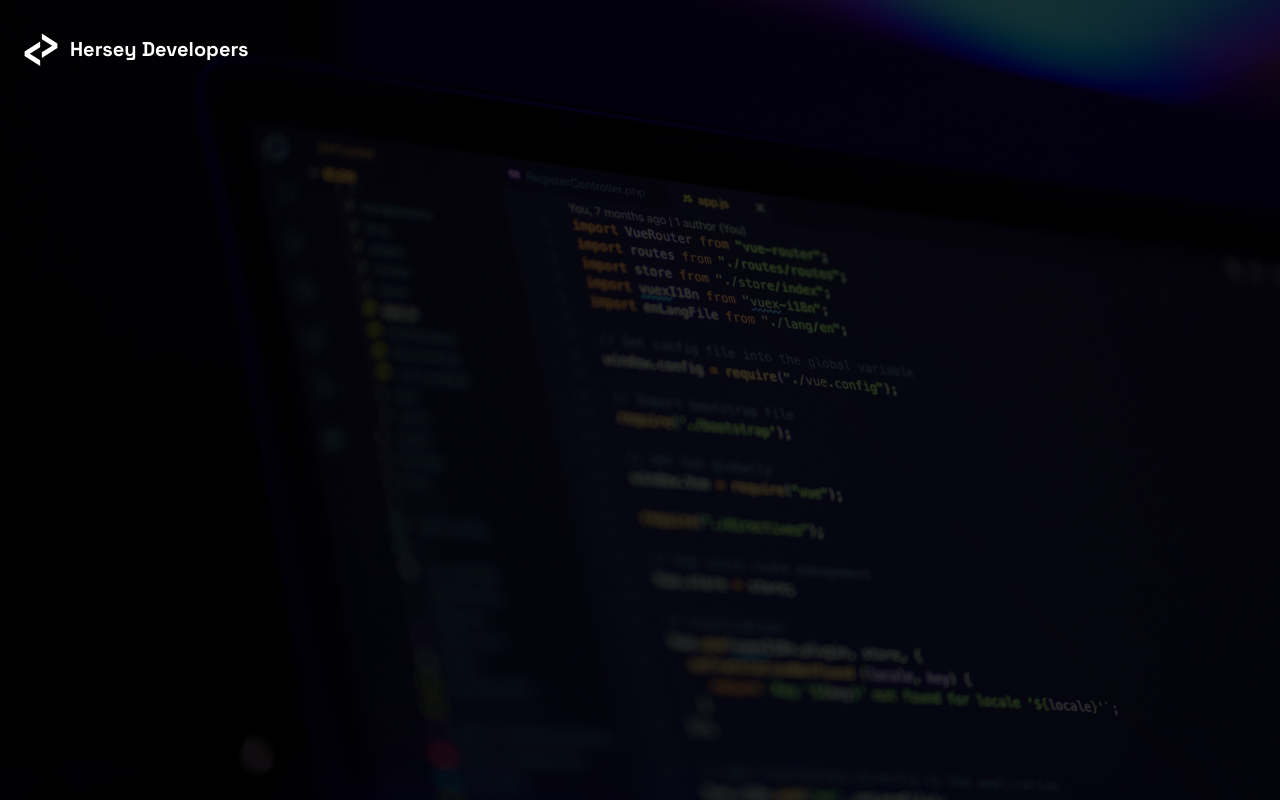
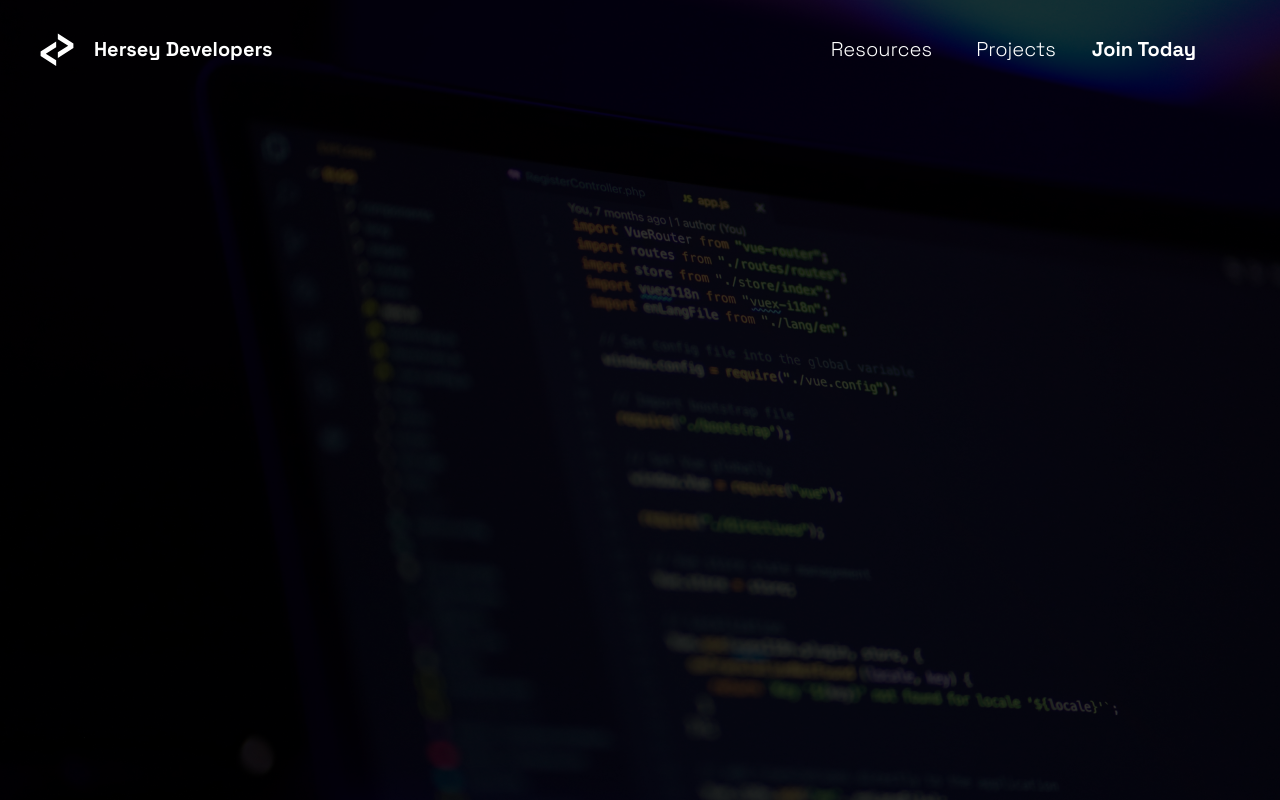
Before and after one commit to alexstrugacz/Hersey-Developers, a React (Create React App) app: page / in a window 1280 px wide. Shown: the top 800 px of the page. Built offline with nearby package versions, Linux system fonts and the light colour scheme.

Commit message:
before christmas eve dinner

```diff
--- /dev/null
+++ b/src/components/landing-page/header/Background.tsx
@@ -0,0 +1,16 @@
+import React from "react";
+import backgroundImage from "../assets/images/background.png"
+
+const Background: React.FC<{}> = () => {
+    return (
+        <div className={"relative bg-neutral-900 h-screen overflow-hidden"}>
+            <img
+                src={backgroundImage}
+                alt='background of written code'
+                className={"absolute min-w-full min-h-full max-h-none max-w-none z-2"}
+            ></img>
+        </div>
+    )
+}
+
+export default Background;
--- a/src/components/landing-page/header/Header.tsx
+++ b/src/components/landing-page/header/Header.tsx
@@ -1,39 +1,16 @@
-import backgroundImage from '../assets/images/background.png'
-import logotransparent from "../../../assets/logotransparent.png";
+import React from "react"
+import Background from "./Background";
+import Hero from "./Hero";
+import Navbar from "./Navbar";
+
 const Header: React.FC<{}> = () => {
     return (
-        <div className={"relative bg-neutral-900 h-screen overflow-hidden"}>
-            <img
-                src={backgroundImage}
-                alt='background of written code'
-                className={"absolute min-w-full min-h-full max-h-none max-w-none z-2"}
-            ></img>
-
-            <div className={"absolute z-10 w-full p-5 pb-20 h-screen"}>
-                <div className={"flex mr-8 md:mt-0 items-end"}>
-                    <div className={`fixed top-0 left-0 flex flex-col md:flex-row md:items-start md:items-center z-20 p-5 w-full`}>
-                        <div className={"flex justify-between"}>
-                            <div className='flex flex-row mr-8 items-end items-center'>
-                                <svg xmlns="http://www.w3.org/2000/svg" width="42" height="58" viewBox="0 0 42 58" fill="none">
-                                    <path d="M20.16 45.92L4.6 35.88V31.56L20.16 21.52V27.28L9.8 33.64V33.8L20.16 40.16V45.92Z" fill="white" />
-                                    <path d="M21.84 37.92L37.4 27.88V23.56L21.84 13.52V19.28L32.2 25.64V25.8L21.84 32.16V37.92Z" fill="white" />
-                                </svg>
-                                <a
-                                    href={"/"}
-                                    className={
-                                        `ml-2 mr-12 text-xl font-bold text-white font-Grotesk hover:font-bold transition-all`
-                                    }
-                                >
-                                    Hersey Developers
-                                </a>
-
-                            </div>
-                        </div>
-                    </div>
-                </div>
-            </div>
+        <div>
+            <Background />
+            <Navbar />
+            <Hero />
         </div>
-    );
-};
+    )
+}
 
 export default Header;
--- /dev/null
+++ b/src/components/landing-page/header/Hero.tsx
@@ -0,0 +1,17 @@
+import React from "react";
+
+const Hero: React.FC<{}> = () => {
+    return (
+        <div className="flex absolute text-white text-2xl">
+            <div
+                className=
+                "flex flex-col absolute items-center justify-center h-full w-full"
+
+            >
+                Hello
+            </div>
+        </div>
+    )
+}
+
+export default Hero;
--- /dev/null
+++ b/src/components/landing-page/header/Navbar.tsx
@@ -0,0 +1,59 @@
+import React from 'react';
+import backgroundImage from '../assets/images/background.png'
+
+const Navbar: React.FC<{}> = () => {
+    return (
+        <div className={"relative bg-neutral-900 h-screen overflow-hidden"}>
+            <div className={"absolute z-3 w-full p-5 pb-20 h-screen"}>
+                <div className={"flex mr-8 md:mt-0 items-end"}>
+                    <div className={`fixed top-0 left-0 flex flex-col md:flex-row md:items-start md:items-center z-20 p-5 w-full`}>
+                        <div className='flex justify-between flex-row items-center w-full'>
+                            <div className='flex items-center'>
+                                <svg className='ml-4' xmlns="http://www.w3.org/2000/svg" width="42" height="58" viewBox="0 0 42 58" fill="none">
+                                    <path d="M20.16 45.92L4.6 35.88V31.56L20.16 21.52V27.28L9.8 33.64V33.8L20.16 40.16V45.92Z" fill="white" />
+                                    <path d="M21.84 37.92L37.4 27.88V23.56L21.84 13.52V19.28L32.2 25.64V25.8L21.84 32.16V37.92Z" fill="white" />
+                                </svg>
+                                <a
+                                    href={"/"}
+                                    className={
+                                        `ml-4 mr-12 text-xl font-bold text-white font-Grotesk hover:font-bold transition-all`
+                                    }
+                                >
+                                    Hersey Developers
+                                </a>
+                            </div>
+                            <div className='flex gap-3'>
+                                <a
+                                    href={"/"}
+                                    className={
+                                        `flex ml-2 mr-4 text-xl font-light text-white font-Grotesk hover:font-bold transition-all`
+                                    }
+                                >
+                                    Resources
+                                </a>
+                                <a
+                                    href={"/"}
+                                    className={
+                                        `flex ml-4 mr-4 text-xl text-white font-light font-Grotesk hover:font-bold transition-all`
+                                    }
+                                >
+                                    Projects
+                                </a>
+                                <a
+                                    href={"/"}
+                                    className={
+                                        `flex text-white ml-2 mr-16 text-xl font-Grotesk font-bold hover:font-extrabold transition-all`
+                                    }
+                                >
+                                    Join Today
+                                </a>
+                            </div>
+                        </div>
+                    </div>
+                </div>
+            </div>
+        </div>
+    );
+};
+
+export default Navbar;
--- a/src/index.css
+++ b/src/index.css
@@ -1,4 +1,4 @@
-@import url("https://fonts.googleapis.com/css2?family=Space+Grotesk:wght@700&display=swap");
+@import url("https://fonts.googleapis.com/css2?family=Space+Grotesk:wght@300;400;700&display=swap");
 @tailwind base;
 @tailwind components;
 @tailwind utilities;
```
